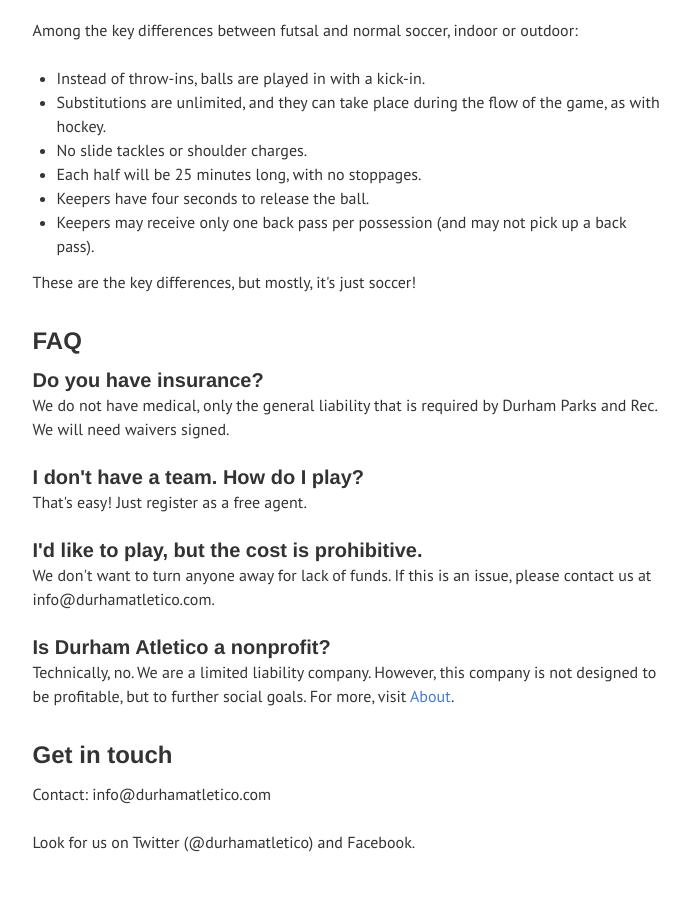
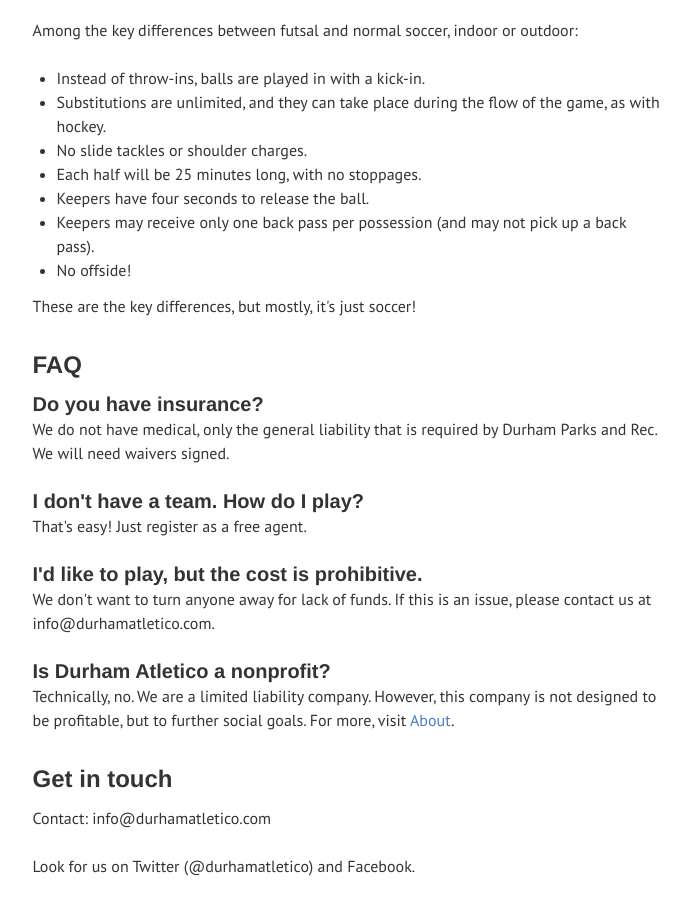
Before and after one commit to durhamatletico/durhamatletico.github.io, a Jekyll site: the page built from futsal.html, in a window 1280 px wide and 900 px high, scrolled down 1864 px. Shown: the whole window, without its empty margins (455-1145 px from the left). Built offline with Jekyll 4.4.1, drawn with Linux system fonts in a browser that asks for light colours.

Commit message:
no offside!

```diff
--- a/futsal.html
+++ b/futsal.html
@@ -66,6 +66,7 @@
         <li>Each half will be 25 minutes long, with no stoppages.</li>
         <li>Keepers have four seconds to release the ball.</li>
         <li>Keepers may receive only one back pass per possession (and may not pick up a back pass).</li>
+        <li>No offside!</li>
         </ul>
 
 <p>These are the key differences, but mostly, it's just soccer!</p>
```
Lines whose indentation alone changed are shown as unchanged.
